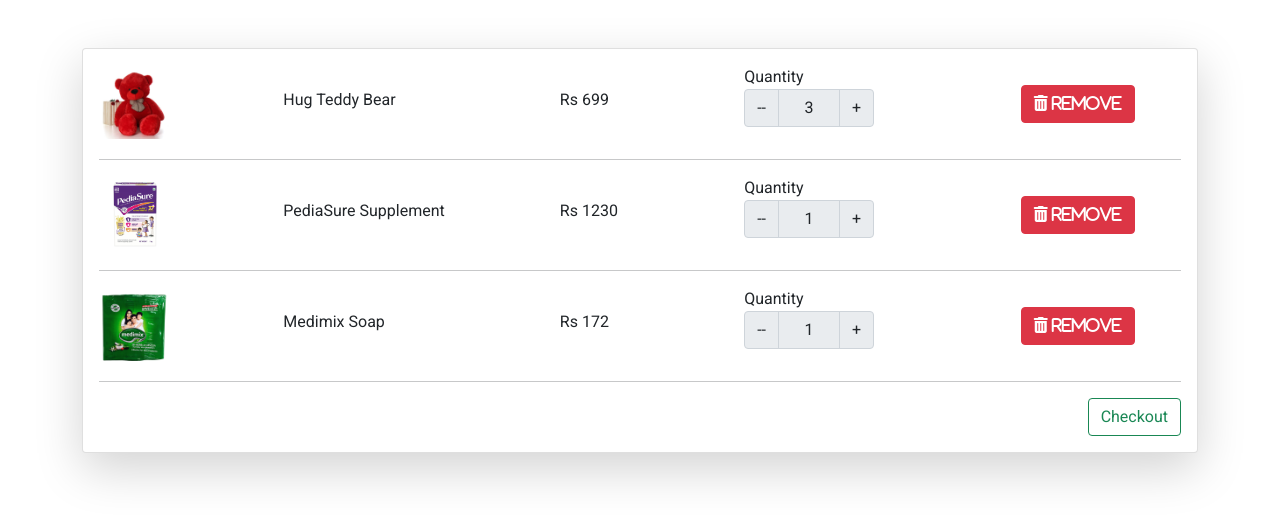
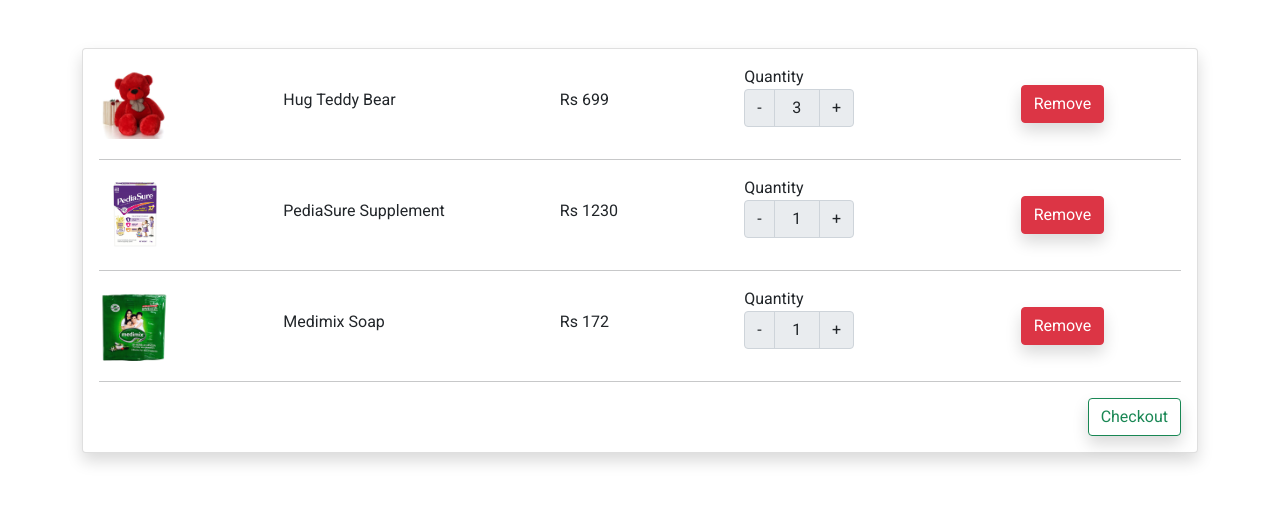
Before and after one commit to katammaniteja/Go-Cart, a Django app: page /cart in a window 1280 px wide. Shown: the part 56-577 px from the top of the page. Run offline with Django 3.2, Linux system fonts and the light colour scheme; a user stored in the database is signed in; data comes from the database, SQL or seed files in the repository; both versions use the stored data as it was after the commit; some libraries are stand-ins or nearby versions.

Commit message:
updated frontend

```diff
--- /dev/null
+++ b/static/js/javascript.js
@@ -0,0 +1,4 @@
+var btns=document.getElementsByClassName("btn");
+Array.from(btns).forEach((element)=>{
+    element.classList.add("shadow");
+});
--- a/store/templates/store/cart.html
+++ b/store/templates/store/cart.html
@@ -4,21 +4,21 @@
         <div class="container">
             <div class="row">
                 <div class="col-12">
-                <div class="card shadow-lg">
+                    <div class="card shadow">
                         <div class="card-body" id="cartdata">
                             {% if cart %}
                                 {% for item in cart %}
-                        <div class="row product_data">
-                            <div class="col-0 col-md-2 my-auto">
+                                    <div class="row product_data align-items-center">
+                                        <div class="col-3 col-md-2">
                                             <img src="{{item.product.product_image.url}}" class="mh-100" width="70px" alt="">
                                         </div>
-                            <div class="col-6 col-md-3 my-auto">
+                                        <div class="col-6 col-md-3">
                                             <h6>{{item.product.name}}</h6>
                                         </div>
-                            <div class="col-6 col-md-2 my-auto">
+                                        <div class="col-3 col-md-2">
                                             <h6>Rs {{item.product.selling_price| stringformat:'d'}}</h6>
                                         </div>
-                            <div class="col-6 col-md-3 my-auto">
+                                        <div class="col-6 col-md-3">
                                             <!--------------------------------------------------- Ajax ------------------------------------------------->
                                             <input type="hidden" class="prod_id" value="{{item.product_id}}">
                                             <input type="hidden" value="{{item.product.quantity}}" class="max_value">
@@ -26,8 +26,8 @@
                                             <!---------------------------------------------------------------------------------------------------------->
                                             {% if item.product.quantity >= item.product_qty %}
                                                 <label for="Quantity">Quantity</label>
-                                    <div class="input-group text-center mb-3" style="width: 130px;">
-                                        <button class="input-group-text changeQuantity decrement-btn">--</button>
+                                                <div class="input-group text-center mb-3" style="width: 110px;">
+                                                    <button class="input-group-text changeQuantity decrement-btn">-</button>
                                                     <input type="text" name="quantity"  class="form-control qty-input text-center" disabled value="{{item.product_qty}}">
                                                     <button class="input-group-text changeQuantity increment-btn">+</button>
                                                 </div>
@@ -35,8 +35,8 @@
                                                 <h6>Out of stock</h6>
                                             {% endif %}
                                         </div>
-                            <div class="col-6 col-md-2 my-auto">
-                                <button class="btn btn-danger delete-cart-item"><i class="fa fa-trash"> Remove</i></button>
+                                        <div class="col-6 col-md-2">
+                                            <button class="btn btn-danger delete-cart-item">Remove</i></button>
                                         </div>
                                     </div>
                                     <hr>
--- a/store/templates/store/layouts/main.html
+++ b/store/templates/store/layouts/main.html
@@ -39,6 +39,7 @@
 
   <!-- custom Js -->
   <script src="{% static 'js/script.js' %}"></script>
+  <script src="{% static 'js/javascript.js' %}"></script>
 
   <!-- Alertify Js -->
   <script src="//cdn.jsdelivr.net/npm/alertifyjs@1.13.1/build/alertify.min.js"></script>
--- a/store/templates/store/orders/view.html
+++ b/store/templates/store/orders/view.html
@@ -6,7 +6,7 @@
                 <div class="card shadow">
                     <div class="card-header">
                         <h3 class="mb-0">Order View
-                            <a href="{% url 'myorders' %}" class="btn btn-warning float-end text-white"><i class="fa fa-reply"></i> Back</a>
+                            <a href="{% url 'myorders' %}" class="btn btn-info float-end text-white"><i class="fa fa-reply"></i> Back</a>
                         </h3>
                     </div>
                     <div class="card-body">
@@ -27,7 +27,7 @@
                                     {{order.address}} ,
                                     {{order.city}} ,
                                     {{order.state}} ,
-                                    {{order.country}} ,
+                                    {{order.country}}.
                                 </div>
                                 <label class="mt-2" for="">Pincode</label>
                                 <div class="border p-1">{{order.pincode}}</div>
@@ -58,7 +58,7 @@
                                         {% endfor %}
                                     </tbody>
                                 </table>
-                                <h4>Grand Total: <span class="float-end">Rs {{order.total_price| stringformat:'d'}}</span></h4>
+                                <h4>Grand Total: <span class="float-end">Rs {{order.total_price}}</span></h4>
 
                                 <h6 class="border p-2">Payment Mode: {{order.payment_mode}}</h6>
                                 <h6 class="border p-2">Order Status: {{order.status}}</h6>
```
Also changed, not shown: db.sqlite3, store/templates/store/wishlist.html (line endings or trailing spaces). Lines whose indentation alone changed are shown as unchanged.
